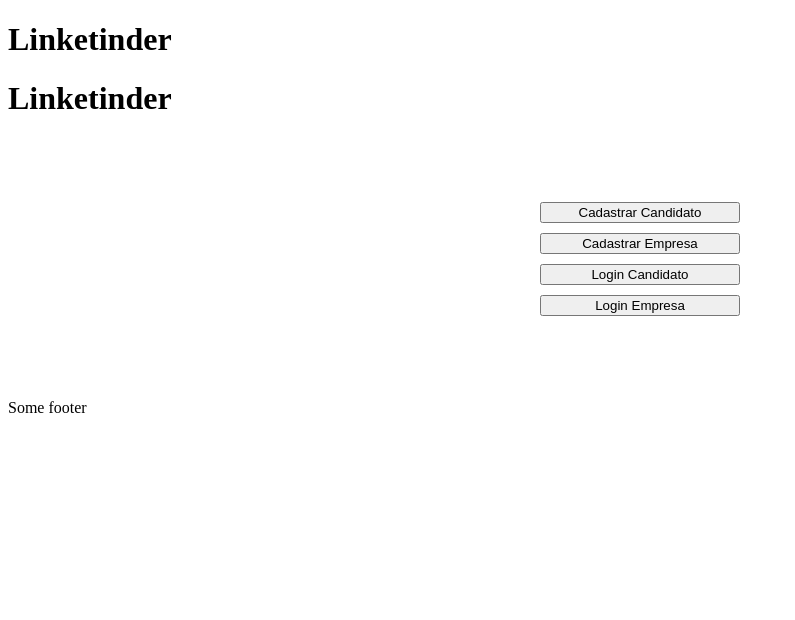
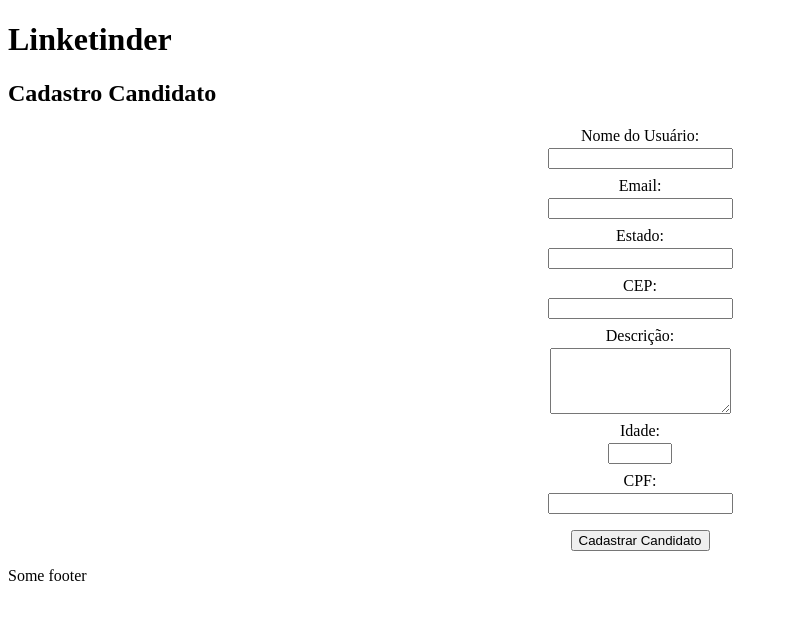
Before and after one commit to AugustoSodre/Linketinder, a website built with Vite: page frontend/index.html in a window 1280 px wide. Both pictures are taken after a click on the button "Cadastrar Candidato". Shown: the whole page, without its empty margins (0-795 px from the left). Built offline with nearby package versions, Linux system fonts and the light colour scheme.

Commit message:
feat: formulario de cadastro do Candidato realizado e salvo no localstorage

```diff
--- a/frontend/index.html
+++ b/frontend/index.html
@@ -17,10 +17,7 @@
     <div id="app"></div>
 
     <div>
-      <h2>
 
-      </h2>
-    </div>
 
     <script type="module" src="/src/main.ts"></script>
   </body>
--- a/frontend/package.json
+++ b/frontend/package.json
@@ -9,7 +9,11 @@
     "preview": "vite preview"
   },
   "devDependencies": {
+    "@types/crypto-js": "^4.2.2",
     "typescript": "~5.8.3",
     "vite": "^7.1.7"
+  },
+  "dependencies": {
+    "crypto-js": "^4.2.0"
   }
 }
--- a/frontend/src/components/form.ts
+++ b/frontend/src/components/form.ts
@@ -0,0 +1,60 @@
+import { handleFormCandidato } from "../handlers/formHandler"
+
+export function renderFormCandidato(app: HTMLDivElement){
+    app.innerHTML = `
+      <h2>Cadastro Candidato</h2>
+
+      <form action="POST" id="form-cadastro">
+        <div class="form-item">
+          <label for="nome">Nome do Usuário:</label>
+          <input type="text" id="nome" name="nome" required>
+        </div>
+
+        <div class="form-item">
+          <label for="email">Email:</label>
+          <input type="email" id="email" name="email" required>
+        </div>
+
+        <div class="form-item">
+          <label for="estado">Estado:</label>
+          <input type="text" id="estado" name="estado">
+        </div>
+
+        <div class="form-item">
+          <label for="cep">CEP:</label>
+          <input type="text" id="cep" name="cep">
+        </div>
+
+        <div class="form-item">
+          <label for="descricao">Descrição:</label>
+          <textarea id="descricao" name="descricao" rows="4"></textarea>
+        </div>
+
+        <div class="form-item">
+          <label for="idade">Idade:</label>
+          <input type="number" id="idade" name="idade" min="0" max="120">
+        </div>
+
+        <div class="form-item">
+          <label for="cpf">CPF:</label>
+          <input type="text" id="cpf" name="cpf">
+        </div>
+
+        <div class="form-item"></div>
+          <button id="submit-candidato" type="submit">Cadastrar Candidato</button>
+        </div>
+
+      </form>
+    `
+
+    document.getElementById("form-cadastro")?.addEventListener("submit", (e) => {
+        e.preventDefault()
+
+        handleFormCandidato()
+    })
+
+}
+
+export function renderFormEmpresa(app: HTMLDivElement){
+
+}
--- /dev/null
+++ b/frontend/src/handlers/formHandler.ts
@@ -0,0 +1,22 @@
+import { Candidato } from "../models/Candidato"
+import { router } from "../router"
+import { listCandidatos } from "../storage/lists"
+
+export function handleFormCandidato(){
+    const nome = (document.getElementById("nome") as HTMLInputElement)?.value
+    const email = (document.getElementById("email") as HTMLInputElement)?.value
+    const estado = (document.getElementById("estado") as HTMLInputElement)?.value
+    const cep = (document.getElementById("cep") as HTMLInputElement)?.value
+    const descricao = (document.getElementById("descricao") as HTMLInputElement)?.value
+    const idade = parseInt((document.getElementById("idade") as HTMLInputElement)?.value ?? "")
+    const cpf = (document.getElementById("cpf") as HTMLInputElement)?.value
+
+    const newCandidato = new Candidato(nome, email, estado, cep, descricao, idade, cpf)
+
+    listCandidatos.push(newCandidato)
+
+    localStorage.setItem("listCandidatos", JSON.stringify(listCandidatos))
+
+    window.location.reload()
+
+}
--- a/frontend/src/main.ts
+++ b/frontend/src/main.ts
@@ -1,3 +1,14 @@
 import {router} from "./router"
+import { listCandidatos, listEmpresas } from "./storage/lists"
+
+const candidatosFromStorage = localStorage.getItem("listCandidatos")
+const empresasFromStorage = localStorage.getItem("listEmpresas")
+
+if (candidatosFromStorage) {
+    listCandidatos.splice(0, listCandidatos.length, ...JSON.parse(candidatosFromStorage))
+}
+if (empresasFromStorage) {
+    listEmpresas.splice(0, listEmpresas.length, ...JSON.parse(empresasFromStorage))
+}
 
 router()
--- a/frontend/src/models/Candidato.ts
+++ b/frontend/src/models/Candidato.ts
@@ -5,7 +5,7 @@ export class Candidato extends Pessoa {
     private cpf: string;
 
     constructor(
-        nome: string,
+        nome: string = '',
         email: string = '',
         estado: string = '',
         cep: string = '',
--- a/frontend/src/pages/cadastro.ts
+++ b/frontend/src/pages/cadastro.ts
@@ -1,3 +1,6 @@
+import { renderFormCandidato } from "../components/form"
+import { Candidato } from "../models/Candidato"
+import { listCandidatos, listEmpresas } from "../storage/lists"
 import { renderMenu } from "./menu"
 
 export function renderCadastro(app: HTMLDivElement, type: string){
@@ -10,11 +13,17 @@ export function renderCadastro(app: HTMLDivElement, type: string){
     } else{
         renderMenu(app)
     }
+
+    console.log(listCandidatos)
+    console.log(listEmpresas)
 }
 
 
 function renderCadastroCandidato(app: HTMLDivElement){
     console.log("Clicou Cadastro Candidato")
+
+    renderFormCandidato(app)
+
 }
 
 
--- a/frontend/src/pages/menu.ts
+++ b/frontend/src/pages/menu.ts
@@ -4,7 +4,6 @@ import { renderCadastro } from "./cadastro"
 
 export function renderMenu(app: HTMLDivElement){
     app.innerHTML = `
-        <h1>Linketinder</h1>
         <div id="menu-btn-container">
             <button class="btn-menu" id="btn-cadastrar-candidato">Cadastrar Candidato</button>
             <button class="btn-menu" id="btn-cadastrar-empresa">Cadastrar Empresa</button>
--- /dev/null
+++ b/frontend/src/storage/lists.ts
@@ -0,0 +1,5 @@
+import type { Candidato } from "../models/Candidato";
+import type { Empresa } from "../models/Empresa";
+
+export var listCandidatos: Candidato[] = []
+export var listEmpresas: Empresa[] = []
--- a/frontend/src/styles/style.css
+++ b/frontend/src/styles/style.css
@@ -11,3 +11,18 @@
 .btn-menu{
     width: 200px;
 }
+
+.form-item{
+    display: flex;
+    flex-direction: column;
+    align-items: center;
+    width: 600px;
+    gap: 3px;
+}
+
+form{
+    display: flex;
+    flex-direction:column;
+    align-items: center;
+    gap: 8px;
+}
--- /dev/null
+++ b/package.json
@@ -0,0 +1,5 @@
+{
+  "dependencies": {
+    "crypto-js": "^4.2.0"
+  }
+}
```
Also changed, not shown: 2 other files.
